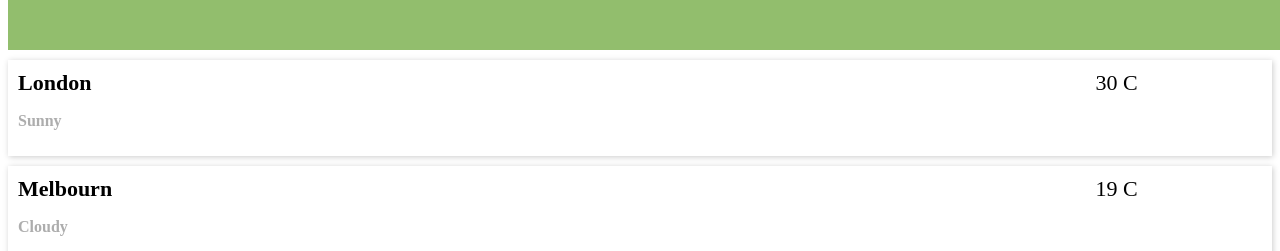
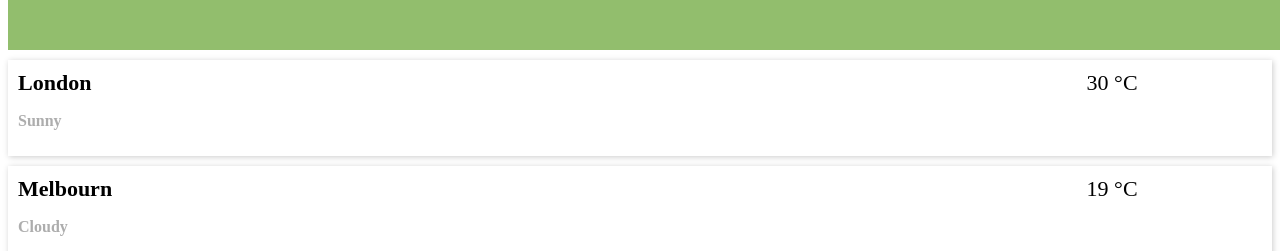
Before and after one commit to dilancse/Weather-App-, an Angular app: page / in a window 1280 px wide. Shown: the part 167-418 px from the top of the page. Built offline with nearby package versions, Linux system fonts and the light colour scheme.

Commit message:
add degree symbol

```diff
--- a/src/app/WeatherItem/weather-item/weather-item.component.html
+++ b/src/app/WeatherItem/weather-item/weather-item.component.html
@@ -4,6 +4,6 @@
     <p class="info">{{weatherItem.info}}</p>
   </div>
   <div class="col-2">
-    <span class="temperature">{{weatherItem.temperature}} C</span>
+    <span class="temperature">{{weatherItem.temperature}} °C</span>
   </div>
 </article>
```
